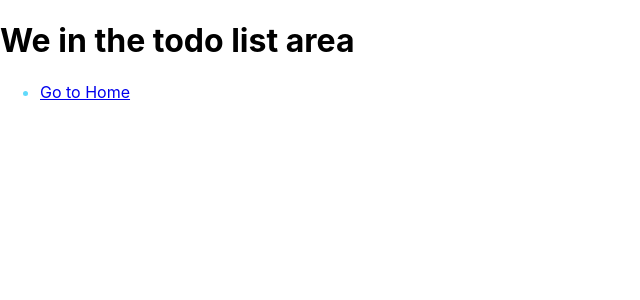
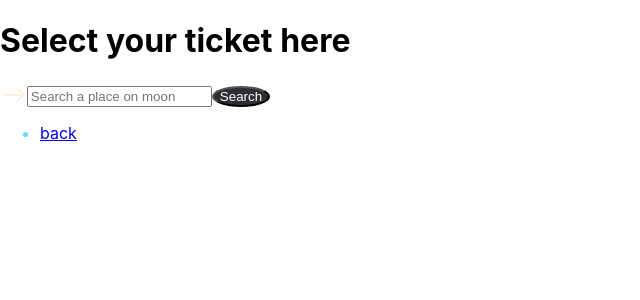
Before and after one commit to AryanKalwani/TripToMoon, a React (Create React App) app in the folder frontend/: page /tolist in a window 1280 px wide. Shown: the top 300 px of the page, without its empty margins (0-640 px from the left). Built offline with nearby package versions, Linux system fonts and the light colour scheme.

Commit message:
search bar to select a place on moon added

```diff
--- a/frontend/src/components/TodoList.js
+++ b/frontend/src/components/TodoList.js
@@ -1,7 +1,7 @@
 import React from 'react';
 import ListGroup from "react-bootstrap/ListGroup"
+import Search from './search'
 import { Link } from "react-router-dom";
-
 export default function TodoList() {
 
       return (
@@ -14,11 +14,25 @@ export default function TodoList() {
           <ListGroup.Item>Vestibulum at eros</ListGroup.Item>
         </ListGroup> */}
 
-         <h1>We in the todo list area</h1>
+         <h1>Select your ticket here</h1>
+         <Search />
+         <form action="/"  method="get">
+        <label>
+            <span className="visually-hidden">--></span>
+        </label>
+        <input
+            type="text"
+            id="header-search"
+            placeholder="Search a place on moon"
+            name="s"
+        />
+        <button type="submit">Search</button>
+    </form>
          <ul>
-            <li><Link to="/">Go to Home</Link></li>
+            <li><Link to="/">back</Link></li>
          </ul>
+
         </>
-        )
+        );
 
     }
--- /dev/null
+++ b/frontend/src/components/search.js
@@ -0,0 +1,16 @@
+const Search = () => {
+    <form action="/"  method="get">
+        <label>
+            <span className="visually-hidden">Search places you wanna go on moon</span>
+        </label>
+        <input
+            type="text"
+            id="header-search"
+            placeholder="Search your favorite place"
+            name="s"
+        />
+        <button type="submit">Search</button>
+    </form>
+}
+
+export default Search;
```
